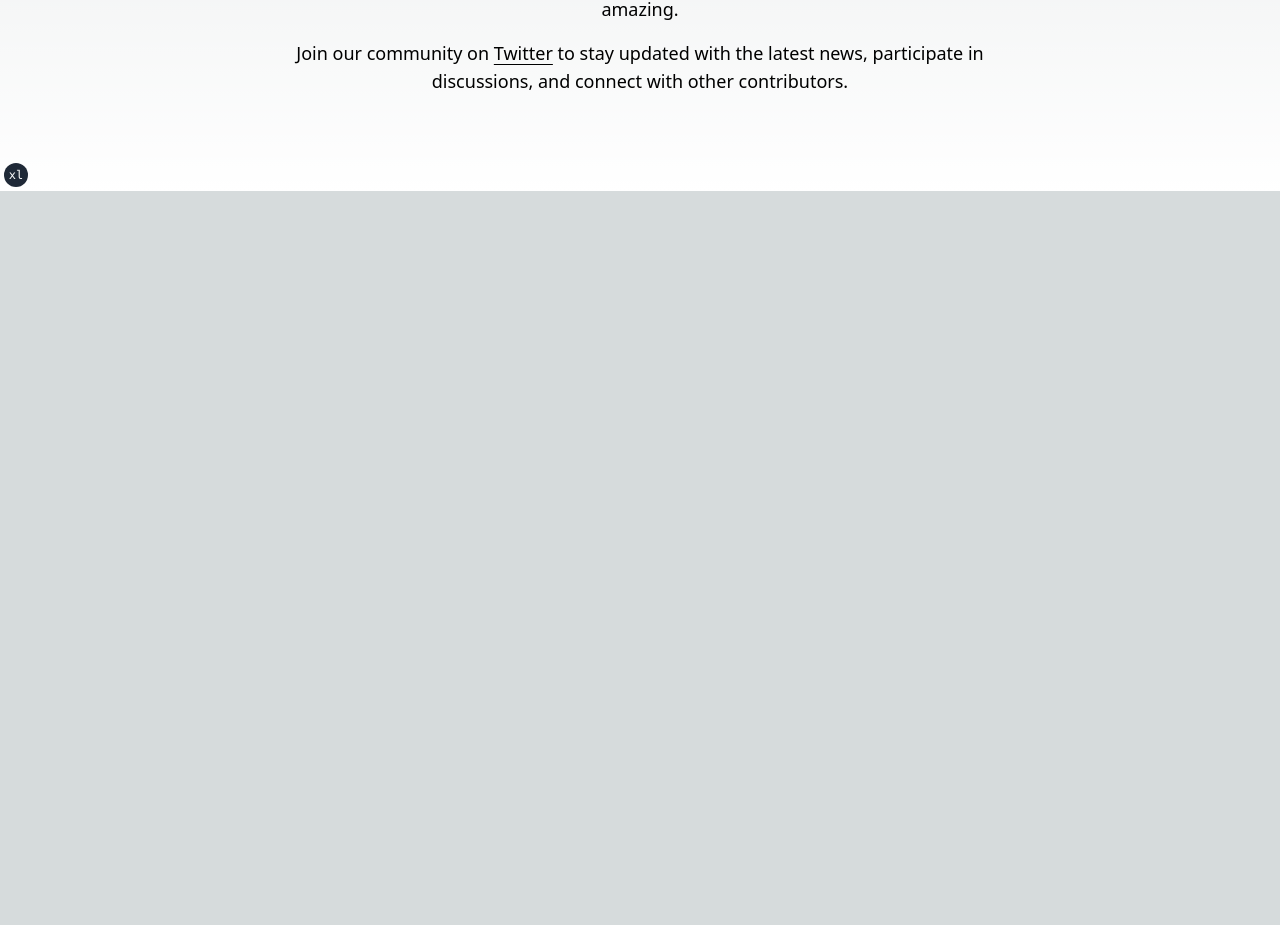
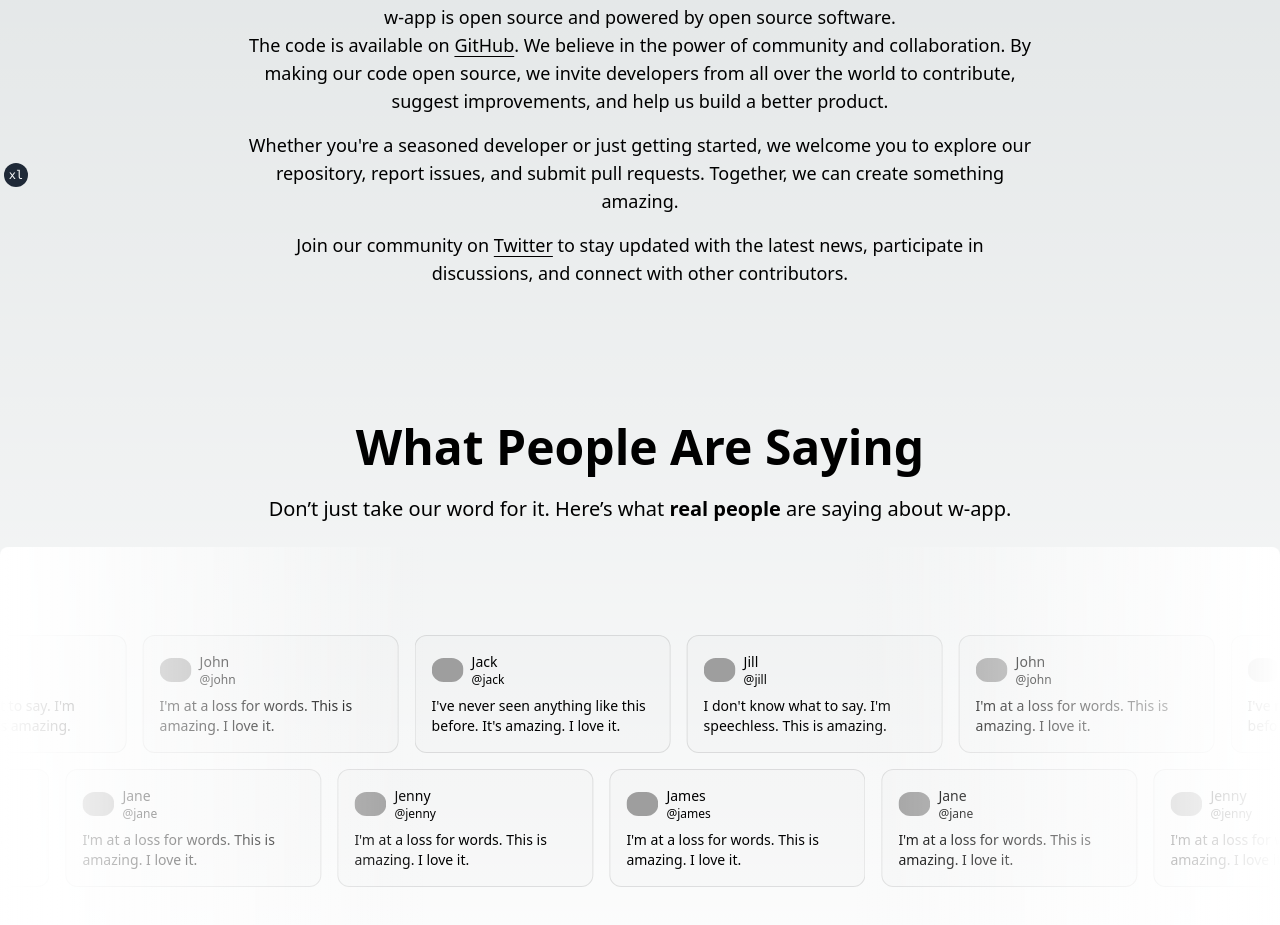
Before and after one commit to ZhiyaoWen999/w-app, a Next.js app: page / in a window 1280 px wide. Shown: the part 609-1534 px from the top of the page. Before the commit the page ends 800 px from the top, so only its background shows below. Built offline with nearby package versions, Linux system fonts and the light colour scheme; grey boxes are pictures that could not be loaded.

Commit message:
add comment list

```diff
--- a/app/page.tsx
+++ b/app/page.tsx
@@ -1,9 +1,11 @@
 import Link from 'next/link';
 import { siteConfig } from '@/config/site';
+import { Commentslist } from '@/components/commentslist';
 
 export default function Page() {
   return (
     <>
+    <section className="container mx-auto py-8 md:py-12 lg:py-24">
       <div className="container mx-auto py-8 md:py-12 lg:py-24">
         <div className="mx-auto text-center md:max-w-[58rem]">
           <p className="leading-normal text-muted-foreground sm:text-lg sm:leading-7">
@@ -13,7 +15,9 @@
           </p>
         </div>
       </div>
-      <section id="open-source" className="container py-8 md:py-12 lg:py-24">
+    </section>
+
+      <section id="open-source" className="container mx-auto py-8 md:py-12 lg:py-24">
         <div className="mx-auto flex max-w-[58rem] flex-col items-center justify-center gap-4 text-center">
           <h2 className="font-heading text-3xl leading-[1.1] sm:text-3xl md:text-6xl">
             Proudly Open Source
@@ -36,7 +40,7 @@
             product.
           </p>
           <p className="max-w-[85%] leading-normal text-muted-foreground sm:text-lg sm:leading-7">
-            Whether  a seasoned developer or just getting started, we
+            Whether you&apos;re a seasoned developer or just getting started, we
             welcome you to explore our repository, report issues, and submit
             pull requests. Together, we can create something amazing.
           </p>
@@ -55,6 +59,25 @@
           </p>
         </div>
       </section>
+
+      <section className="w-full px-8 pt-10 sm:px-0 sm:pt-0 md:px-0 md:pt-0 xl:px-0 xl:pt-0">
+        <div className="flex h-full w-full flex-col items-center pb-[100px] pt-10">
+          <div>
+            <h1 className="mb-6 text-center text-3xl font-bold dark:text-zinc-100 md:text-5xl">
+              What People Are Saying
+            </h1>
+          </div>
+          <div className="mb-6 text-xl dark:text-zinc-100 md:text-xl">
+            Don’t just take our word for it. Here’s what{" "}
+            <span className="font-bold">real people</span> are saying about
+            w-app.
+          </div>
+
+          <div className="w-full overflow-x-hidden">
+            <Commentslist />
+          </div>
+        </div>
+      </section>
     </>
   );
 }
--- a/app/register/page.tsx
+++ b/app/register/page.tsx
@@ -2,6 +2,7 @@
 
 import { Icons } from "@/components/icons"
 import { UserAuthForm } from "@/components/user-auth-form"
+
 
 export default function RegisterPage() {
   return (
--- /dev/null
+++ b/components/commentslist.tsx
@@ -0,0 +1,98 @@
+import { cn } from "@/lib/utils";
+import Marquee from "@/components/ui/comment";
+
+const reviews = [
+  {
+    name: "Jack",
+    username: "@jack",
+    body: "I've never seen anything like this before. It's amazing. I love it.",
+    img: "https://avatar.vercel.sh/jack",
+  },
+  {
+    name: "Jill",
+    username: "@jill",
+    body: "I don't know what to say. I'm speechless. This is amazing.",
+    img: "https://avatar.vercel.sh/jill",
+  },
+  {
+    name: "John",
+    username: "@john",
+    body: "I'm at a loss for words. This is amazing. I love it.",
+    img: "https://avatar.vercel.sh/john",
+  },
+  {
+    name: "Jane",
+    username: "@jane",
+    body: "I'm at a loss for words. This is amazing. I love it.",
+    img: "https://avatar.vercel.sh/jane",
+  },
+  {
+    name: "Jenny",
+    username: "@jenny",
+    body: "I'm at a loss for words. This is amazing. I love it.",
+    img: "https://avatar.vercel.sh/jenny",
+  },
+  {
+    name: "James",
+    username: "@james",
+    body: "I'm at a loss for words. This is amazing. I love it.",
+    img: "https://avatar.vercel.sh/james",
+  },
+];
+
+const firstRow = reviews.slice(0, reviews.length / 2);
+const secondRow = reviews.slice(reviews.length / 2);
+
+const ReviewCard = ({
+  img,
+  name,
+  username,
+  body,
+}: {
+  img: string;
+  name: string;
+  username: string;
+  body: string;
+}) => {
+  return (
+    <figure
+      className={cn(
+        "relative w-64 cursor-pointer overflow-hidden rounded-xl border p-4",
+        // light styles
+        "border-gray-950/[.1] bg-gray-950/[.01] hover:bg-gray-950/[.05]",
+        // dark styles
+        "dark:border-gray-50/[.1] dark:bg-gray-50/[.10] dark:hover:bg-gray-50/[.15]",
+      )}
+    >
+      <div className="flex flex-row items-center gap-2">
+        <img className="rounded-full" width="32" height="32" alt="" src={img} />
+        <div className="flex flex-col">
+          <figcaption className="text-sm font-medium dark:text-white">
+            {name}
+          </figcaption>
+          <p className="text-xs font-medium dark:text-white/40">{username}</p>
+        </div>
+      </div>
+      <blockquote className="mt-2 text-sm">{body}</blockquote>
+    </figure>
+  );
+};
+
+export function Commentslist() {
+  return (
+    <div className="relative flex h-full w-full flex-col items-center justify-center overflow-hidden rounded-lg bg-background py-4 sm:py-20 md:py-20 xl:py-20">
+      <Marquee pauseOnHover className="[--duration:20s]">
+        {firstRow.map((review) => (
+          <ReviewCard key={review.username} {...review} />
+        ))}
+      </Marquee>
+      <Marquee reverse pauseOnHover className="[--duration:20s]">
+        {secondRow.map((review) => (
+          <ReviewCard key={review.username} {...review} />
+        ))}
+      </Marquee>
+      <div className="pointer-events-none absolute inset-y-0 left-0 w-1/3 bg-gradient-to-r from-white dark:from-background"></div>
+      <div className="pointer-events-none absolute inset-y-0 right-0 w-1/3 bg-gradient-to-l from-white dark:from-background"></div>
+    </div>
+  );
+}
--- /dev/null
+++ b/components/ui/comment.tsx
@@ -0,0 +1,51 @@
+import { cn } from "@/lib/utils";
+
+interface MarqueeProps {
+  className?: string;
+  reverse?: boolean;
+  pauseOnHover?: boolean;
+  children?: React.ReactNode;
+  vertical?: boolean;
+  repeat?: number;
+  [key: string]: any;
+}
+
+export default function Marquee({
+  className,
+  reverse,
+  pauseOnHover = false,
+  children,
+  vertical = false,
+  repeat = 4,
+  ...props
+}: MarqueeProps) {
+  return (
+    <div
+      {...props}
+      className={cn(
+        "group flex overflow-hidden p-2 [--duration:40s] [--gap:1rem] [gap:var(--gap)]",
+        {
+          "flex-row": !vertical,
+          "flex-col": vertical,
+        },
+        className,
+      )}
+    >
+      {Array(repeat)
+        .fill(0)
+        .map((_, i) => (
+          <div
+            key={i}
+            className={cn("flex shrink-0 justify-around [gap:var(--gap)]", {
+              "animate-marquee flex-row": !vertical,
+              "animate-marquee-vertical flex-col": vertical,
+              "group-hover:[animation-play-state:paused]": pauseOnHover,
+              "[animation-direction:reverse]": reverse,
+            })}
+          >
+            {children}
+          </div>
+        ))}
+    </div>
+  );
+}
--- a/lib/auth.ts
+++ b/lib/auth.ts
@@ -9,8 +9,8 @@
   signOut,
 } = NextAuth({
   providers: [Google({
-    clientId: process.env.GOOGLE_CLIENT_ID as string,
-    clientSecret: process.env.GOOGLE_CLIENT_SECRET as string
+    clientId: process.env.GOOGLE_CLIENT_ID || "",
+    clientSecret: process.env.GOOGLE_CLIENT_SECRET || ""
   })
 ],
   pages: {
--- a/tailwind.config.ts
+++ b/tailwind.config.ts
@@ -13,6 +13,21 @@
         "gradient-conic":
           "conic-gradient(from 180deg at 50% 50%, var(--tw-gradient-stops))",
       },
+      animation: {
+        marquee: "marquee var(--duration) linear infinite",
+        "marquee-vertical": "marquee-vertical var(--duration) linear infinite",
+        "meteor-effect": "meteor 5s linear infinite",
+      },
+      keyframes: {
+        marquee: {
+          from: { transform: "translateX(0)" },
+          to: { transform: "translateX(calc(-100% - var(--gap)))" },
+        },
+        "marquee-vertical": {
+          from: { transform: "translateY(0)" },
+          to: { transform: "translateY(calc(-100% - var(--gap)))" },
+        },
+      },
     },
   },
   plugins: [],
```
